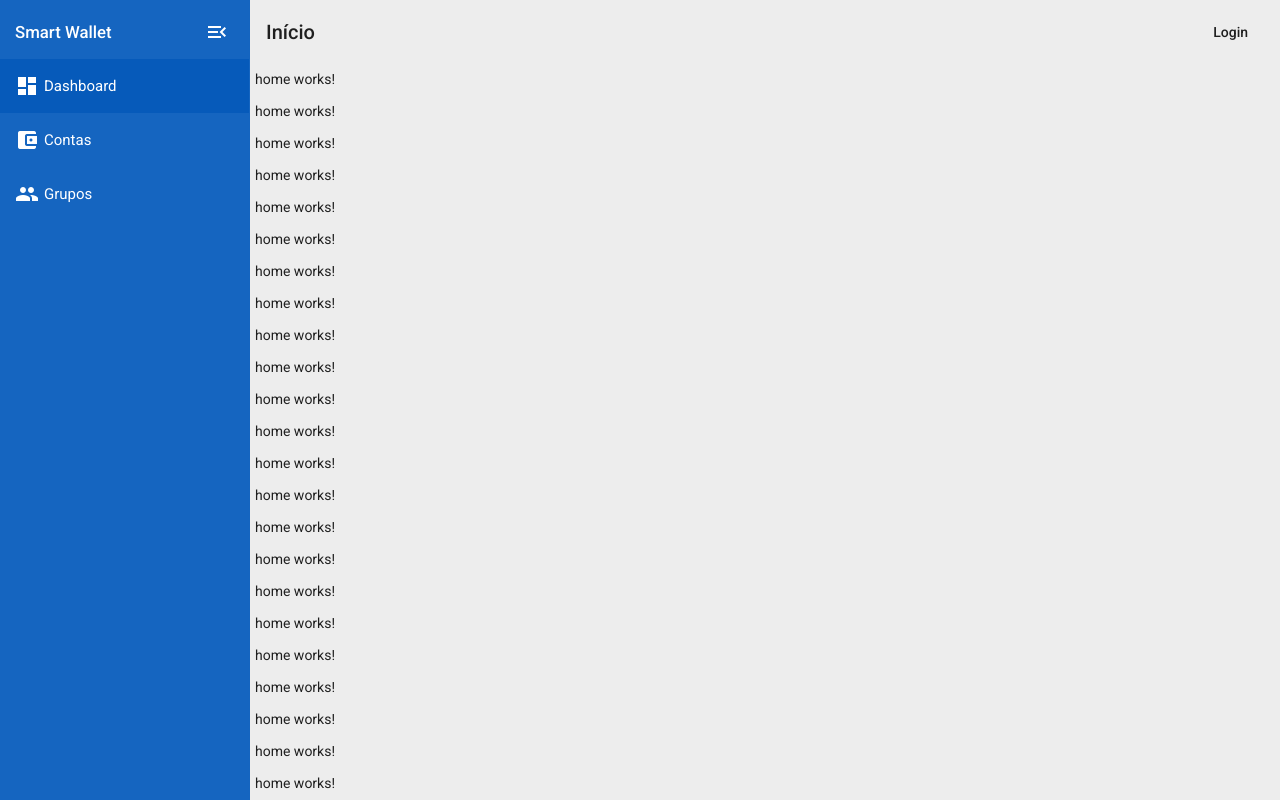
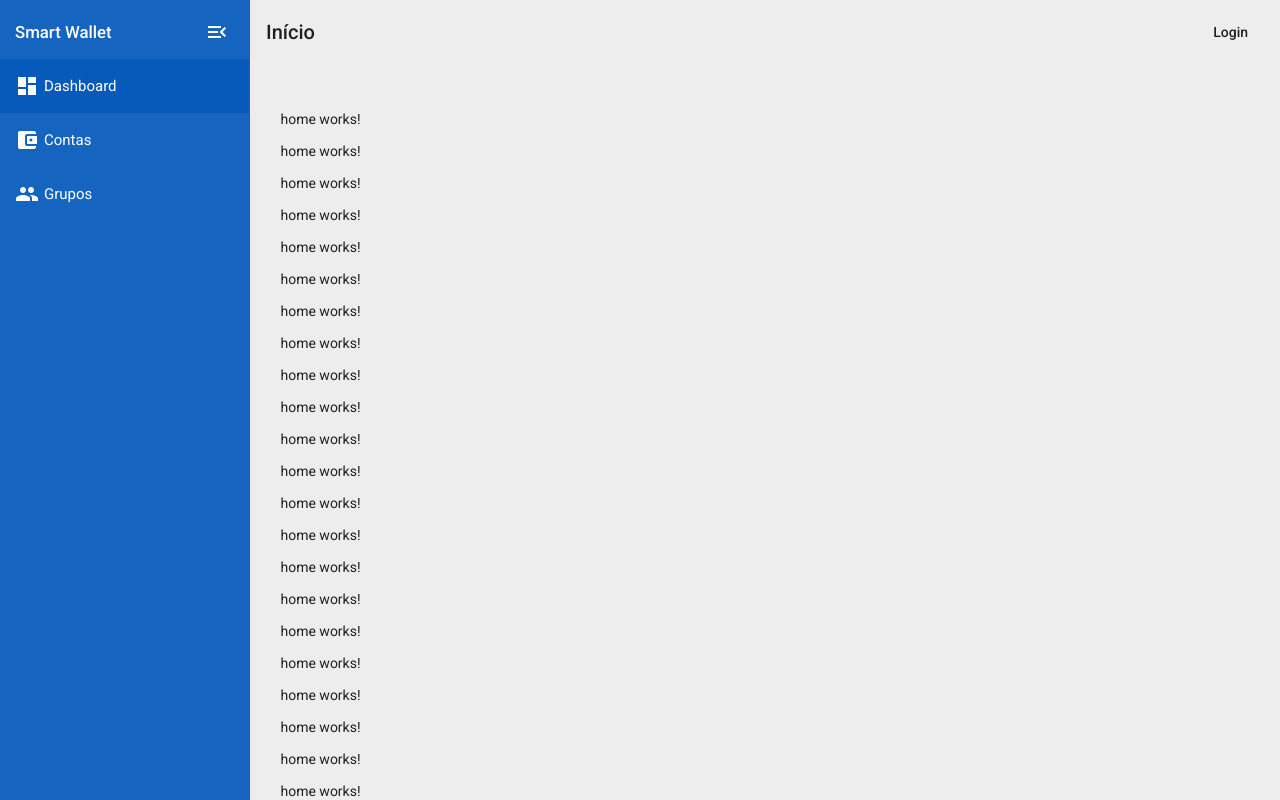
Before and after one commit to andersonHSM/financeiro, an Angular app: page /panel/index in a window 1280 px wide. Built offline with nearby package versions, Linux system fonts and the light colour scheme; what @ngrx/store would draw is missing.

Commit message:
criacao da estrutura de rotas para criacao de uma nova conta

```diff
--- /dev/null
+++ b/src/app/features/panel/accounts/account-create/account-create.component.html
@@ -0,0 +1 @@
+<p>account-create works!</p>
--- a/src/app/pages/panel/accounts/accounts-routing.module.ts
+++ b/src/app/pages/panel/accounts/accounts-routing.module.ts
@@ -2,20 +2,28 @@ import { NgModule } from '@angular/core';
 import { Routes, RouterModule } from '@angular/router';
 import { AccountsComponent } from './accounts.component';
 import { AccountsViewComponent } from './accounts-view/accounts-view.component';
+import { AccountCreateComponent } from './account-create/account-create.component';
 
 const routes: Routes = [
   {
     path: '',
     component: AccountsComponent,
-
     children: [
       { path: '', redirectTo: 'view' },
       {
         path: 'view',
         component: AccountsViewComponent,
         data: {
-          breadCrumb: 'Contas',
+          breadCrumb: 'Suas Contas',
           path: '/accounts/view',
+        },
+      },
+      {
+        path: 'create',
+        component: AccountCreateComponent,
+        data: {
+          breadCrumb: 'Nova Conta',
+          path: '/accounts/create',
         },
       },
     ],
--- a/src/app/pages/panel/accounts/accounts.component.html
+++ b/src/app/pages/panel/accounts/accounts.component.html
@@ -1,3 +1 @@
-<div class="wrapper">
-  <router-outlet></router-outlet>
-</div>
+<router-outlet></router-outlet>
--- a/src/app/pages/panel/accounts/accounts.component.scss
+++ b/src/app/pages/panel/accounts/accounts.component.scss
@@ -2,8 +2,3 @@
   width: 100%;
   height: 100%;
 }
-
-.wrapper {
-  margin: 40px auto 10px;
-  width: 95%;
-}
--- a/src/app/pages/panel/accounts/accounts.module.ts
+++ b/src/app/pages/panel/accounts/accounts.module.ts
@@ -12,7 +12,6 @@ import { AccountsRoutingModule } from './accounts-routing.module';
 import { AccountsComponent } from './accounts.component';
 import { AccountsViewModule } from './accounts-view/accounts-view.module';
 
-
 const COMPONENTS = [AccountsComponent];
 
 @NgModule({
@@ -21,7 +20,7 @@ const COMPONENTS = [AccountsComponent];
     CommonModule,
     AccountsRoutingModule,
     StoreModule.forFeature(accountFeatureKey, accountReducer),
-    AccountsViewModule
+    AccountsViewModule,
   ],
 })
 export class AccountsModule {}
--- a/src/app/pages/panel/panel.component.html
+++ b/src/app/pages/panel/panel.component.html
@@ -1,3 +1,5 @@
 <app-dash>
-  <router-outlet class="main-content"></router-outlet>
+  <div class="wrapper main-content">
+    <router-outlet></router-outlet>
+  </div>
 </app-dash>
--- a/src/app/pages/panel/panel.component.scss
+++ b/src/app/pages/panel/panel.component.scss
@@ -1,4 +1,9 @@
-// :host {
-//   width: 100%;
-//   height: 100%;
-// }
+:host {
+  width: 100%;
+  height: 100%;
+}
+
+.wrapper {
+  margin: 40px auto 10px;
+  width: 95%;
+}
```
Also changed, not shown: src/app/features/panel/accounts/account-create/account-create.component.ts (added, +15 -0 lines), src/app/features/panel/accounts/account-create/account-create.component.scss (added), 1 other file (tests, documents, lock files or other folders).
